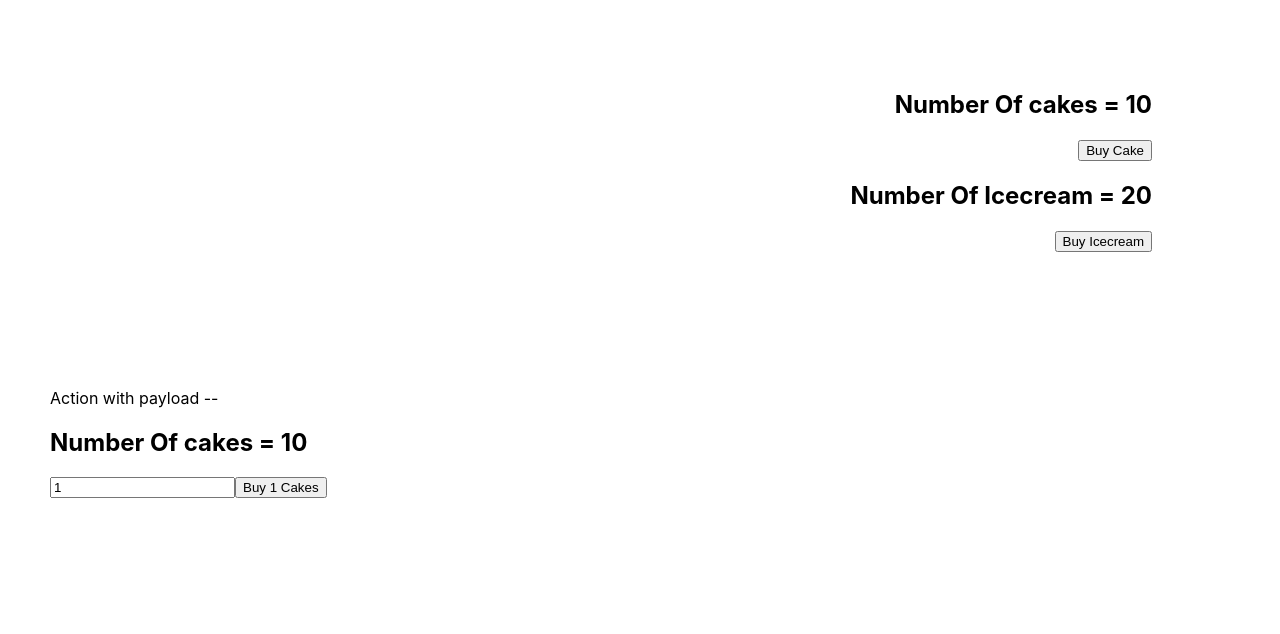
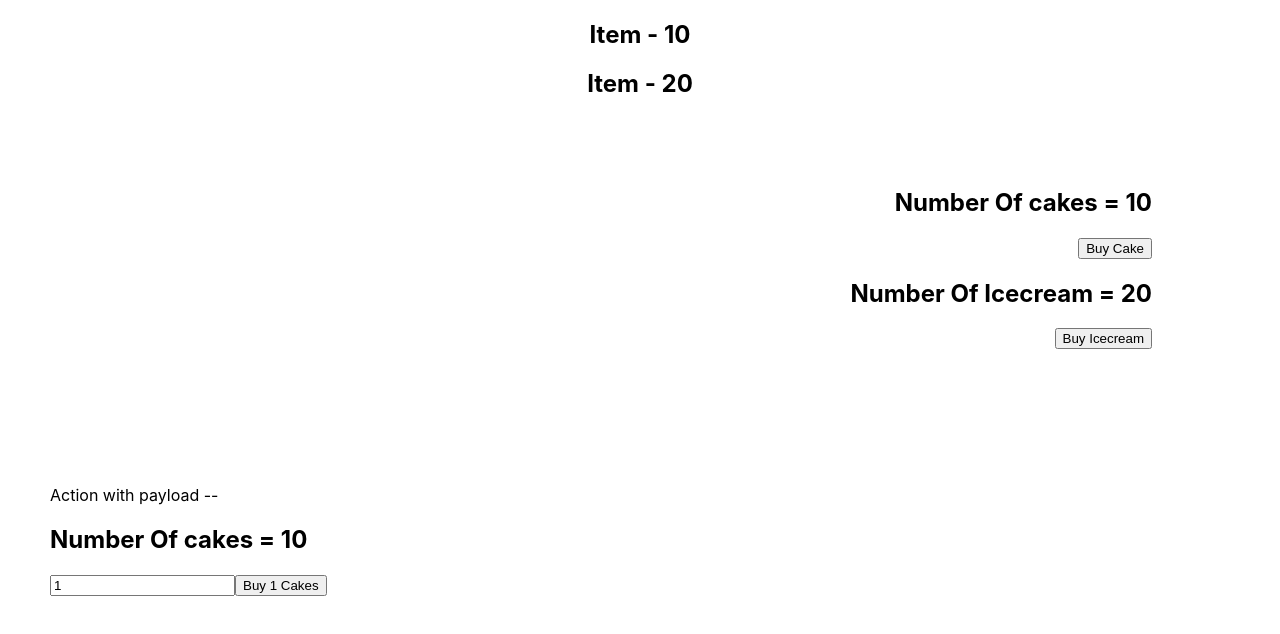
Before and after one commit to MizanurRahmann/react-redux, a React (Create React App) app: page / in a window 1280 px wide. Shown: the top 634 px of the page. Built offline with nearby package versions, Linux system fonts and the light colour scheme.

Commit message:
mapStateToProps.

```diff
--- a/src/App.js
+++ b/src/App.js
@@ -6,11 +6,15 @@ import CakeContainer from './components/CakeContainer';
 import HooksCakeContainer from './components/HooksCakeContainer';
 import IceCreamContainer from './components/IceCreamContainer';
 import NewCakeContainer from './components/NewCakeContainer';
+import ItemContainer from './components/ItemContainer';
 
 function App() {
   return (
     <Provider store={store}>
       <div className="App">
+        <ItemContainer cake />
+        <ItemContainer iceCream />
+
         <div style={{width: "80%", margin: "auto", marginTop: "20px", padding: "50px", textAlign: "right"}}>
           <CakeContainer />
           <IceCreamContainer />
--- /dev/null
+++ b/src/components/ItemContainer.js
@@ -0,0 +1,21 @@
+import React from 'react'
+import { connect } from 'react-redux'
+
+function ItemContainer(props) {
+    return (
+        <div>
+            <h2>Item - {props.item}</h2>
+        </div>
+    )
+}
+
+const mapStateToProps = (state, ownProps) => {
+    const itemState = ownProps.cake
+        ? state.cake.numOfCakes
+        : state.iceCream.numOfIceCream
+    return {
+        item: itemState
+    }
+}
+
+export default  connect(mapStateToProps)(ItemContainer)
```
